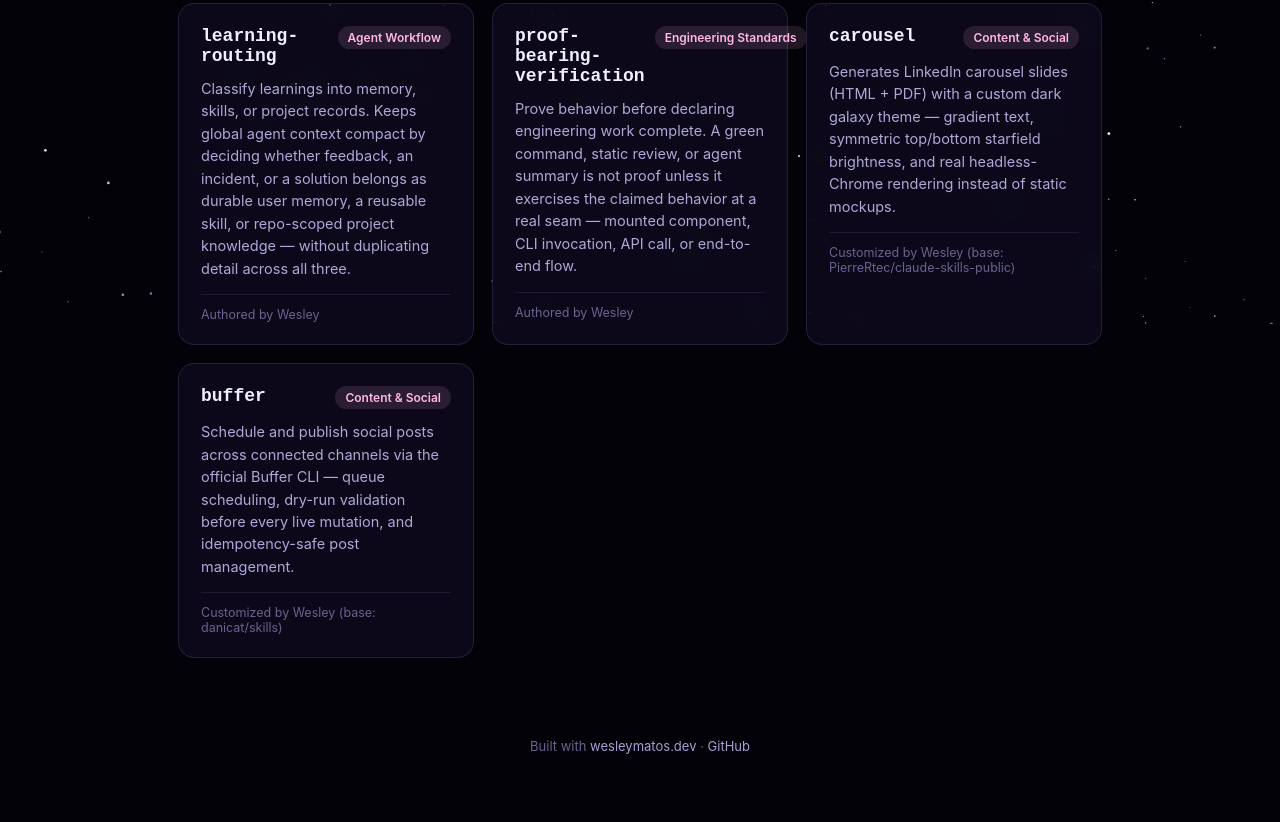
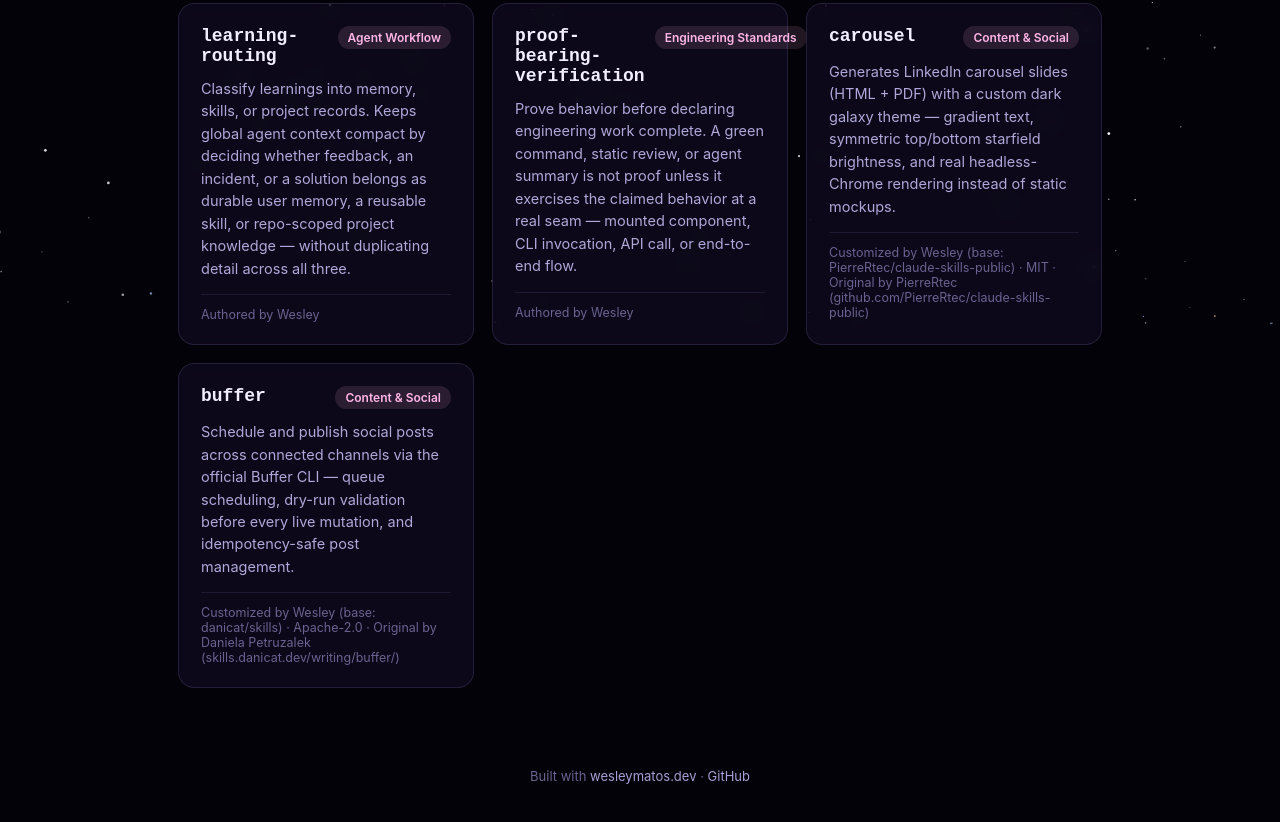
Before and after one commit to wesleymatosdev/skills, a plain HTML site: page www/index.html in a window 1280 px wide. Shown: the part 476-1298 px from the top of the page. Drawn offline with Linux system fonts and the light colour scheme.

Commit message:
feat: surface license + attribution for community-derived skills

```diff
--- a/www/index.html
+++ b/www/index.html
@@ -150,7 +150,7 @@
       card.className = 'card';
       const provenance = s.authored
         ? 'Authored by Wesley'
-        : `Customized by Wesley (base: ${s.source || 'community'})`;
+        : `Customized by Wesley (base: ${s.source || 'community'}) · ${s.license || ''} · ${s.attribution || ''}`;
       card.innerHTML = `
         <div class="card-top">
           <h3>${s.title}</h3>
--- a/www/skills.json
+++ b/www/skills.json
@@ -20,7 +20,9 @@
     "description": "Generates LinkedIn carousel slides (HTML + PDF) with a custom dark galaxy theme \u2014 gradient text, symmetric top/bottom starfield brightness, and real headless-Chrome rendering instead of static mockups.",
     "authored": false,
     "customized": true,
-    "source": "PierreRtec/claude-skills-public"
+    "source": "PierreRtec/claude-skills-public",
+    "license": "MIT",
+    "attribution": "Original by PierreRtec (github.com/PierreRtec/claude-skills-public)"
   },
   {
     "id": "buffer",
@@ -29,6 +31,8 @@
     "description": "Schedule and publish social posts across connected channels via the official Buffer CLI \u2014 queue scheduling, dry-run validation before every live mutation, and idempotency-safe post management.",
     "authored": false,
     "customized": true,
-    "source": "danicat/skills"
+    "source": "danicat/skills",
+    "license": "Apache-2.0",
+    "attribution": "Original by Daniela Petruzalek (skills.danicat.dev/writing/buffer/)"
   }
 ]
```
